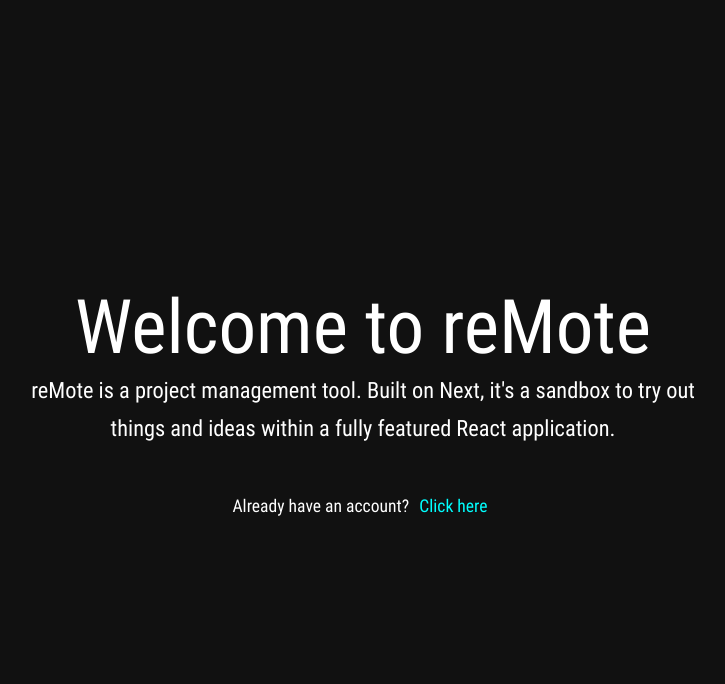
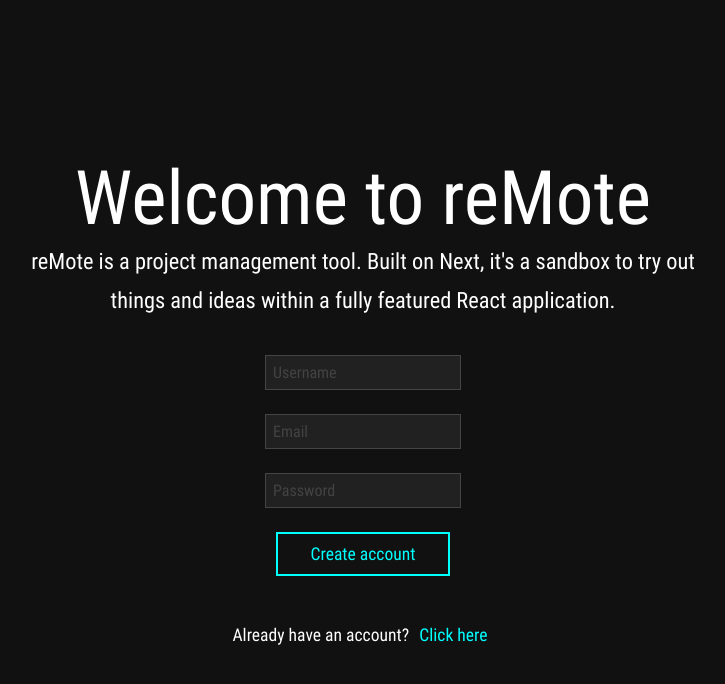
Before and after one commit to marcillyl/reMote, a Next.js app in the folder frontend/: page / in a window 1280 px wide. Both pictures are taken after a click on the button "Click here". Shown: the top 684 px of the page, without its empty margins (277-1002 px from the left). Built offline with nearby package versions, Linux system fonts and the light colour scheme.

Commit message:
Create signup component

```diff
--- a/frontend/components/signInForm.jsx
+++ b/frontend/components/signInForm.jsx
@@ -13,7 +13,7 @@ export default function SignInForm() {
       }),
     });
     if (signIn.status === 403 || signIn.status != 200) {
-      return (feedback.innerHTML = 'Error, please try again!');
+      return (feedback.innerHTML = 'Error, please try again');
     }
     {
       const data = await signIn.json();
--- a/frontend/components/signUpForm.jsx
+++ b/frontend/components/signUpForm.jsx
@@ -1,8 +1,80 @@
+import { useState } from 'react';
+import Link from 'next/link';
 import styles from '../styles/Home.Form.module.css';
 export default function SignUpForm() {
+  const [username, setUsername] = useState('');
+  const [email, setEmail] = useState('');
+  const [password, setPassword] = useState('');
+  const [signedUp, setSignedUp] = useState(false);
+  const signUp = async (e) => {
+    e.preventDefault();
+    const feedback = document.getElementById('feedback');
+    feedback.innerHTML = '';
+    const signUp = await fetch('http://127.0.0.1:4000/api/auth/signup', {
+      method: 'POST',
+      headers: { 'Content-Type': 'application/json' },
+      body: JSON.stringify({
+        username,
+        email,
+        password,
+      }),
+    });
+    if (signUp.status != 201) {
+      return (feedback.innerHTML = 'Error, please try again');
+    }
+    setSignedUp(true);
+  };
+  if (signedUp) {
+    return (
+      <div>
+        <h3>Your account has been created !</h3>
+        <Link href='/'>
+          <a>Click here to sign in</a>
+        </Link>
+      </div>
+    );
+  }
   return (
-    <div>
-      <form className={styles.form}></form>
+    <div className={styles.main}>
+      <form onSubmit={signUp} className={styles.form}>
+        <label htmlFor='username'>
+          <input
+            id='username'
+            type='text'
+            label='username'
+            required
+            placeholder='Username'
+            className={styles.form__input}
+            onChange={(e) => setUsername(e.target.value)}
+          />
+        </label>
+        <label htmlFor='email'>
+          <input
+            id='email'
+            type='email'
+            label='email'
+            required
+            placeholder='Email'
+            className={styles.form__input}
+            onChange={(e) => setEmail(e.target.value)}
+          />
+        </label>
+        <label htmlFor='password'>
+          <input
+            id='password'
+            type='password'
+            label='password'
+            required
+            placeholder='Password'
+            className={styles.form__input}
+            onChange={(e) => setPassword(e.target.value)}
+          />
+        </label>
+        <button type='submit' className={styles.form__button}>
+          Create account
+        </button>
+        <p id='feedback' className={styles.feedback}></p>
+      </form>
     </div>
   );
 }
```
